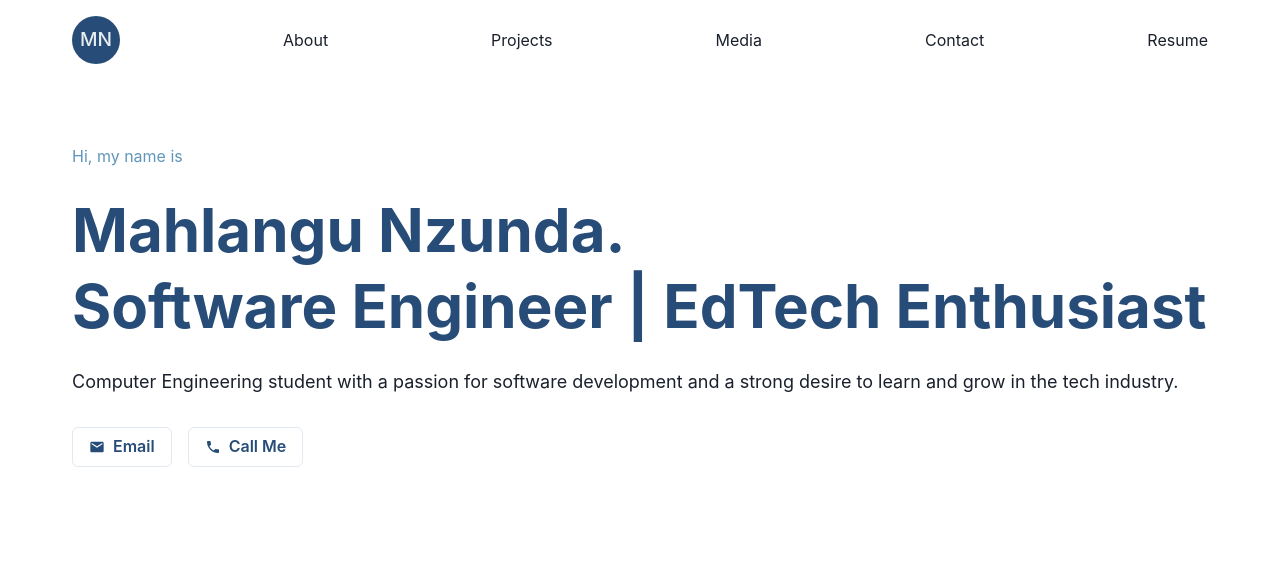
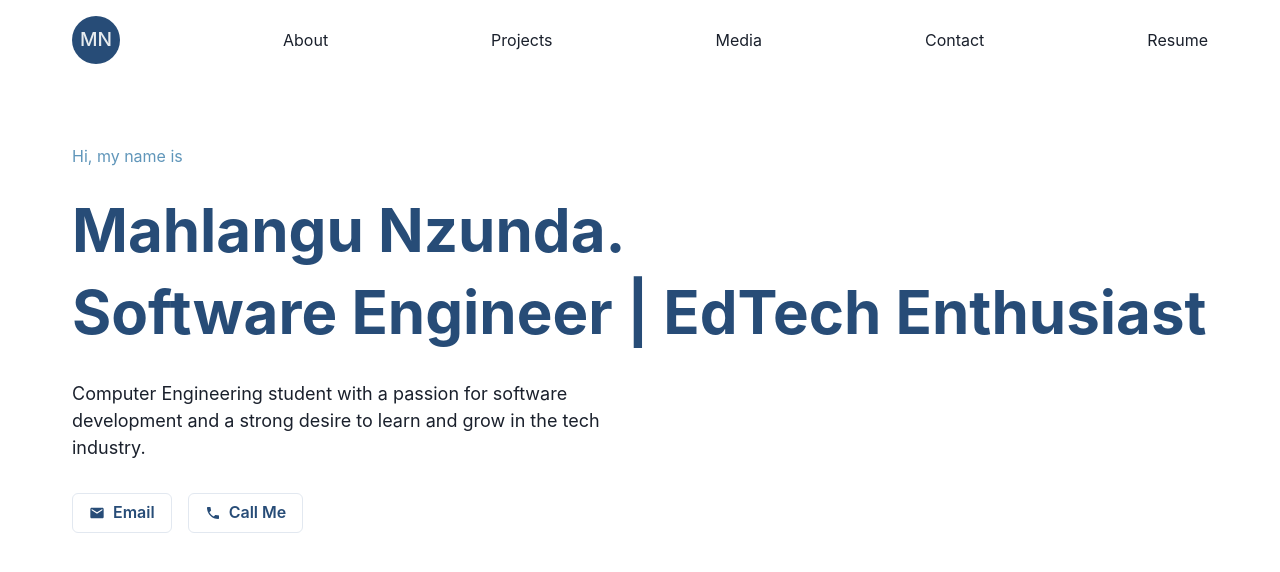
Before and after one commit to unclebinary1001/my-home, a Next.js app in the folder my-portfolio/: page / in a window 1280 px wide. Shown: the top 572 px of the page. Built offline with nearby package versions, Linux system fonts and the light colour scheme.

Commit message:
shorten length of short about me

```diff
--- a/my-portfolio/components/header.tsx
+++ b/my-portfolio/components/header.tsx
@@ -9,10 +9,10 @@ export const Header = () => {
       <Heading size="3xl" color={"#274c77"} mb={4}>
         Mahlangu Nzunda.
       </Heading>
-      <Heading mb={8} color={"#274c77"} size="3xl">
+      <Heading mb={8} color={"#274c77"} size="3xl" lineHeight={1.2}>
         Software Engineer | EdTech Enthusiast
       </Heading>
-      <Text mb={8} fontSize={"lg"}>
+      <Text mb={8} fontSize={"lg"} maxW={600} align={"left"}>
         Computer Engineering student with a passion for software development and
         a strong desire to learn and grow in the tech industry.
       </Text>
```
